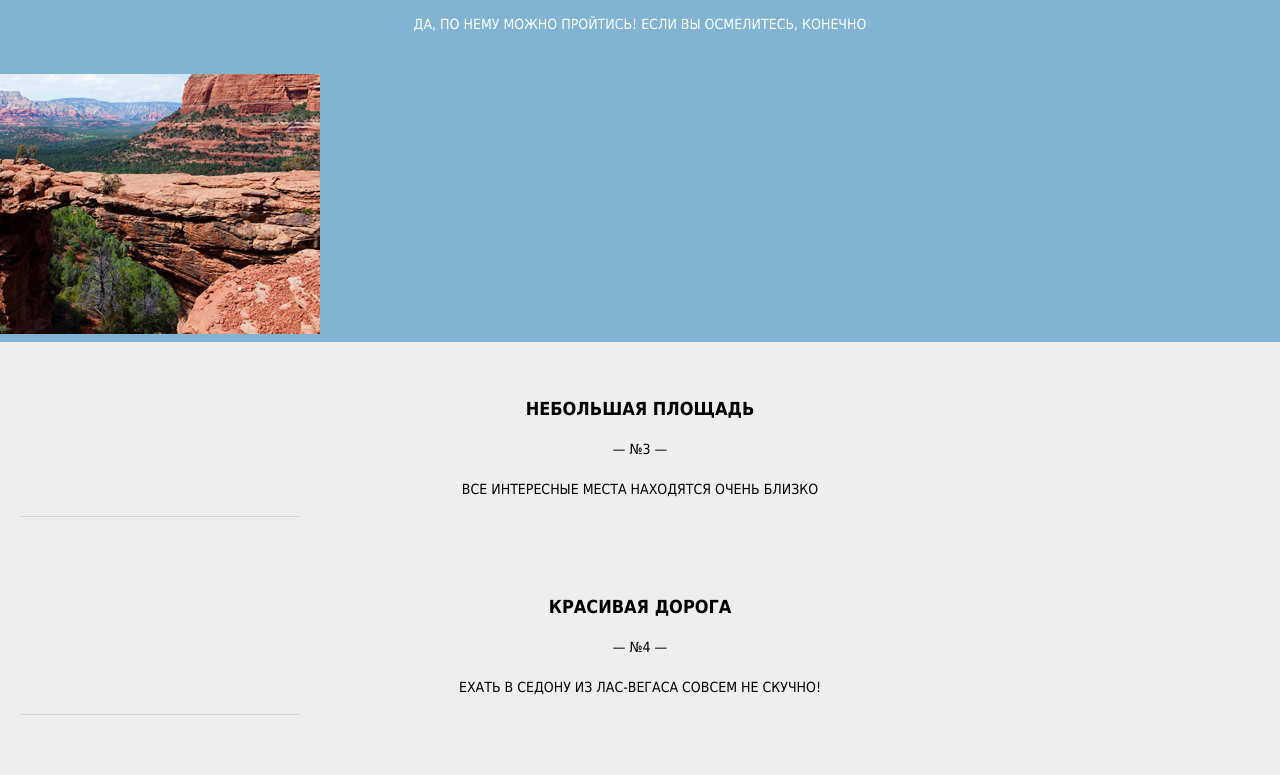
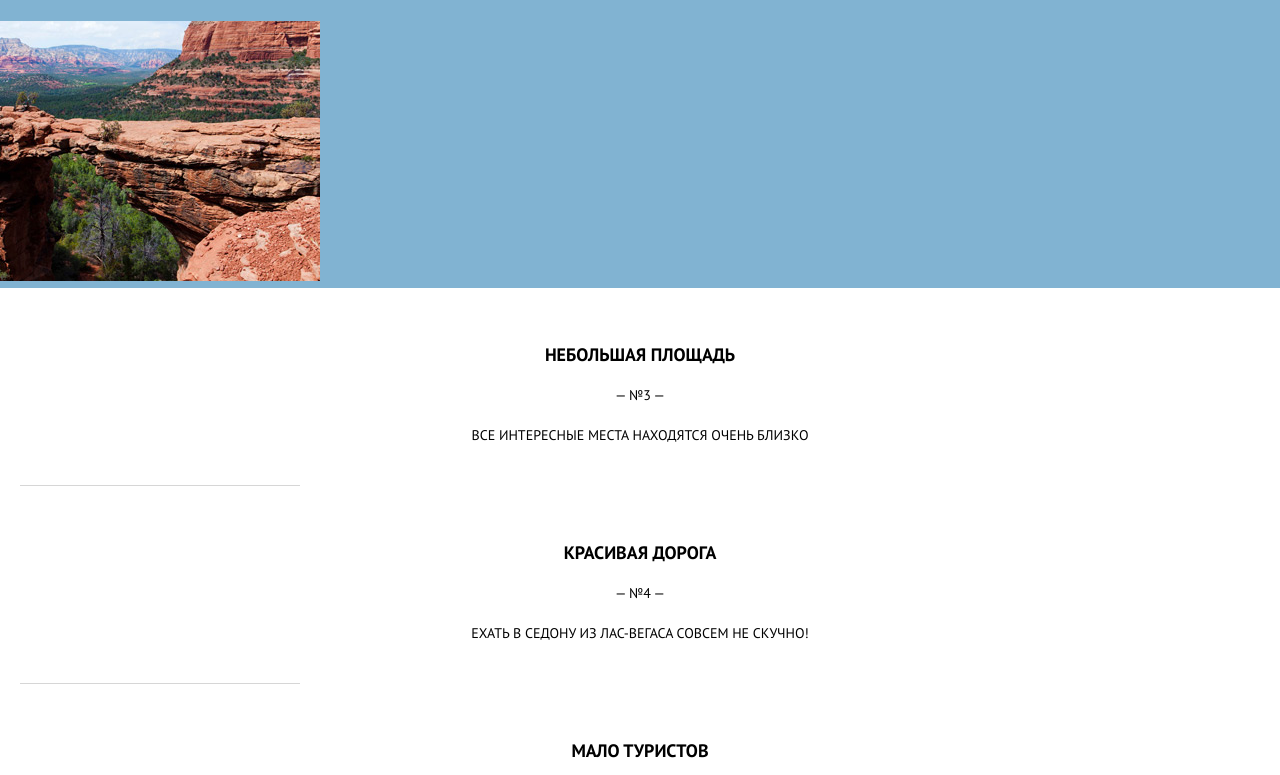
Before and after one commit to Rudolf31/1124569-sedona-20, a website: page source/index.html in a window 1280 px wide. Shown: the part 1660-2435 px from the top of the page. Drawn offline with nearby package versions, Linux system fonts and the light colour scheme; files that its build step writes are made by us from their sources.

Commit message:
Правки в Less

```diff
--- a/source/index.html
+++ b/source/index.html
@@ -4,7 +4,6 @@
     <meta charset="utf-8">
     <title>HTML Academy: Седона</title>
     <meta name="viewport" content="width=device-width, initial-scale=1.0">
-    <link rel="stylesheet" href="css/normalize.css">
     <link rel="stylesheet" href="css/style.css">
   </head>
   <body class="page__body">
@@ -29,8 +28,8 @@
   </header>
   <main class="page-main">
     <section class="advantages">
-      <h1 class="advantages__title">СЕДОНА - НЕБОЛЬШОЙ<br> ГОРОДОК В АРИЗОНЕ, ЗАСЛУЖИВАЮЩИЙ БОЛЬШЕГО!</h1>
-      <p class="advantages__description">РАССМОТРИМ 5 ПРИЧИН, ПО КОТОРЫМ<br> СЕДОНА КРУЧЕ, ЧЕМ ГРАНД КАНЬОН!</p>
+      <h1 class="advantages__title">СЕДОНА - НЕБОЛЬШОЙ ГОРОДОК В АРИЗОНЕ, ЗАСЛУЖИВАЮЩИЙ БОЛЬШЕГО!</h1>
+      <p class="advantages__description">РАССМОТРИМ 5 ПРИЧИН, ПО КОТОРЫМ СЕДОНА КРУЧЕ, ЧЕМ ГРАНД КАНЬОН!</p>
       <ul class="advantages__list">
         <li class="advantages__item">
           <div class="advantages__block advantages__block--blue">
@@ -54,19 +53,19 @@
             </li>
           </ul>
         </li>
-        <li class="advantages__item advantages__block--blue">
+        <li class="advantages__item advantages__item--blue">
           <h1 class="advantages__title">ТАМ ЕСТЬ МОСТ ДЬЯВОЛА</h1>
           <p class="advantages__description">— №2 —</p>
           <p class="advantages__description">ДА, ПО НЕМУ МОЖНО ПРОЙТИСЬ! ЕСЛИ ВЫ ОСМЕЛИТЕСЬ, КОНЕЧНО</p>
           <img src="img/main-bridge-mobile@1x.jpg" width="320">
         </li>
-        <ul class="advantages__item advantages__item--gray">
-          <li class="advantages__item advantages--devil">
+        <ul class="advantages__list advantages__list--gray">
+          <li class="advantages__item advantages__item--devil">
             <h1 class="advantages__title">НЕБОЛЬШАЯ ПЛОЩАДЬ</h1>
             <p class="advantages__description">— №3 —</p>
             <p class="advantages__description">ВСЕ ИНТЕРЕСНЫЕ МЕСТА НАХОДЯТСЯ ОЧЕНЬ БЛИЗКО</p>
           </li>
-          <li class="advantages__item advantages--devil">
+          <li class="advantages__item advantages__item--devil">
             <h1 class="advantages__title">КРАСИВАЯ ДОРОГА</h1>
             <p class="advantages__description">— №4 —</p>
             <p class="advantages__description">ЕХАТЬ В СЕДОНУ ИЗ ЛАС-ВЕГАСА СОВСЕМ НЕ СКУЧНО!</p>
@@ -83,7 +82,7 @@
       <h1 class="search__title">ЗАИНТЕРЕСОВАЛИСЬ?</h1>
       <p class="search__text">УКАЖИТЕ ПРЕДПОЛАГАЕМЫЕ ДАТЫ ПОЕЗДКИ, И МЫ ПОКАЖЕМ ВАМ ЛУЧШИЕ ПРЕДЛОЖЕНИЯ ГОСТИНИЦ В СЕДОНЕ</p>
       <a href="" class="search__button">НАЙТИ ГОСТИНИЦУ</a>
-      <img src="img/bg-map-mobile@1x.jpg " width="320">
+      <img src="img/bg-map-mobile@1x.jpg ">
     </section>
   </main>
   <footer class="footer">
--- a/source/less/blocks/advantages.less
+++ b/source/less/blocks/advantages.less
@@ -1,5 +1,17 @@
 .advantages {
   line-height: @lh1;
+}
+
+.advantages__item--blue {
+  background-color: @blue;
+  padding-top: 37px;
+  color: white;
+
+  p:last-of-type {
+    padding-top: 0;
+    padding-bottom: 37px;
+    margin: 0;
+  }
 }
 
 .advantages__block--blue {
@@ -34,7 +46,7 @@
   margin: 0;
 }
 
-.advantages__item--gray .advantages__item {
+.advantages__list--gray .advantages__item {
   padding-top: 24px;
   padding-bottom: 24px;
 }
@@ -59,7 +71,7 @@ font-size: @title2;
   background-color: #EEEEEE;
 }
 
-.advantages--devil {
+.advantages__item--devil {
 	position: relative;
 	&::after {
 		position: absolute;
@@ -68,5 +80,7 @@ font-size: @title2;
 		height: 1px;
 		background: #D6D6D6;
 		left: 20px;
+    right: 20px;
+    bottom: 0;
   }
 }
--- a/source/less/font-face.less
+++ b/source/less/font-face.less
@@ -1,7 +1,18 @@
+/* pt-sans-regular - latin_cyrillic */
 @font-face {
-	font-family: 'Conv_9688';
-	src: url('fonts/9688.eot');
-	src: local('☺'), url('fonts/9688.woff') format('woff'), url('fonts/9688.ttf') format('truetype'), url('fonts/9688.svg') format('svg');
-	font-weight: normal;
-	font-style: normal;
+  font-family: 'PT Sans';
+  font-style: normal;
+  font-weight: 400;
+  src: local('PT Sans'), local('PTSans-Regular'),
+       url('../fonts/pt-sans-v11-latin_cyrillic-regular.woff2') format('woff2'), /* Chrome 26+, Opera 23+, Firefox 39+ */
+       url('../fonts/pt-sans-v11-latin_cyrillic-regular.woff') format('woff'); /* Chrome 6+, Firefox 3.6+, IE 9+, Safari 5.1+ */
 }
+/* pt-sans-700 - latin_cyrillic */
+@font-face {
+  font-family: 'PT Sans';
+  font-style: normal;
+  font-weight: 700;
+  src: local('PT Sans Bold'), local('PTSans-Bold'),
+       url('../fonts/pt-sans-v11-latin_cyrillic-700.woff2') format('woff2'), /* Chrome 26+, Opera 23+, Firefox 39+ */
+       url('../fonts/pt-sans-v11-latin_cyrillic-700.woff') format('woff'); /* Chrome 6+, Firefox 3.6+, IE 9+, Safari 5.1+ */
+}
--- a/source/less/global.less
+++ b/source/less/global.less
@@ -1,6 +1,6 @@
 body {
   margin: 0;
-  font-family: "Tahoma", "PT Sans", sans-serif;
+  font-family: "PT Sans", "Tahoma", sans-serif;
 }
 
 img {
--- a/source/less/style.less
+++ b/source/less/style.less
@@ -12,5 +12,5 @@
 @import "blocks/photos";
 @import "blocks/video";
 @import "blocks/form";
-@import "blocks/page";
+@import "blocks/page-header";
 @import "blocks/site";
```
Also changed, not shown: source/form.html (+0 -1 lines), source/photo.html (+0 -1 lines), source/fonts/9688.woff (deleted), source/fonts/pt-sans-v11-latin_cyrillic-700.woff (added), source/fonts/pt-sans-v11-latin_cyrillic-700.woff2 (added), source/fonts/pt-sans-v11-latin_cyrillic-regular.woff (added), source/fonts/pt-sans-v11-latin_cyrillic-regular.woff2 (added), source/less/blocks/page-header.less (renamed from source/less/blocks/page.less), source/less/blocks/site.less (indentation only).
